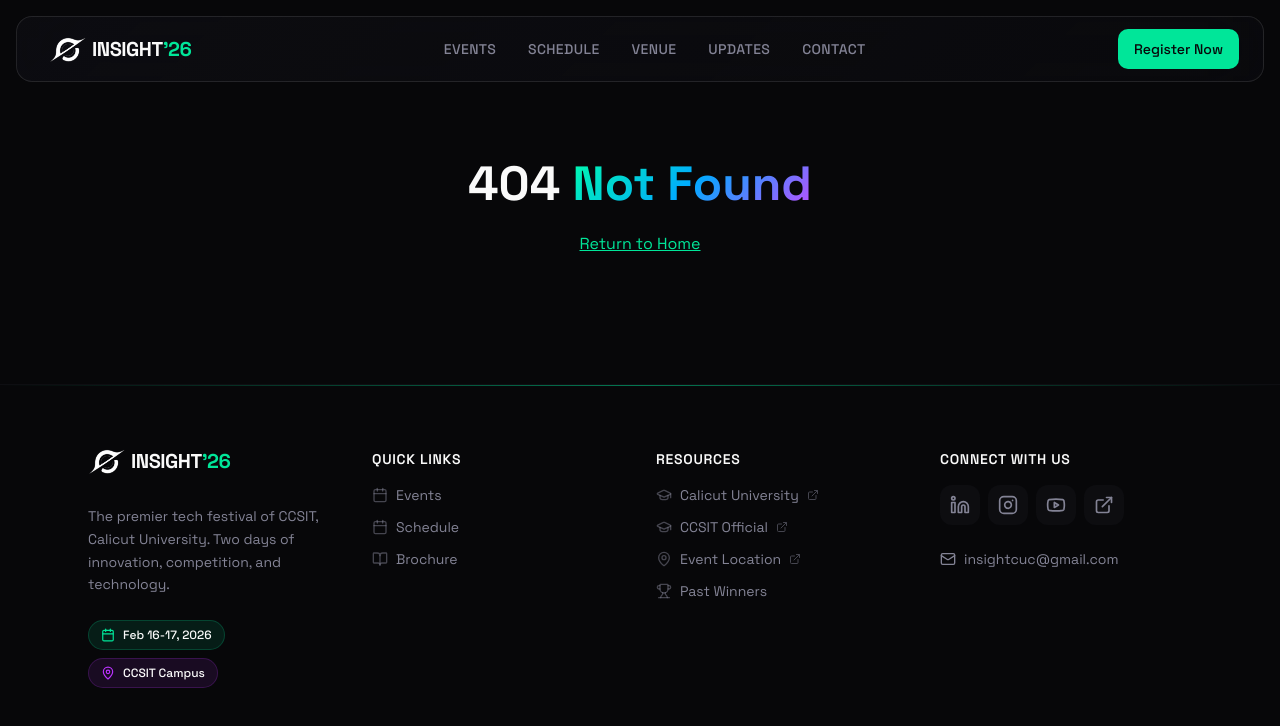
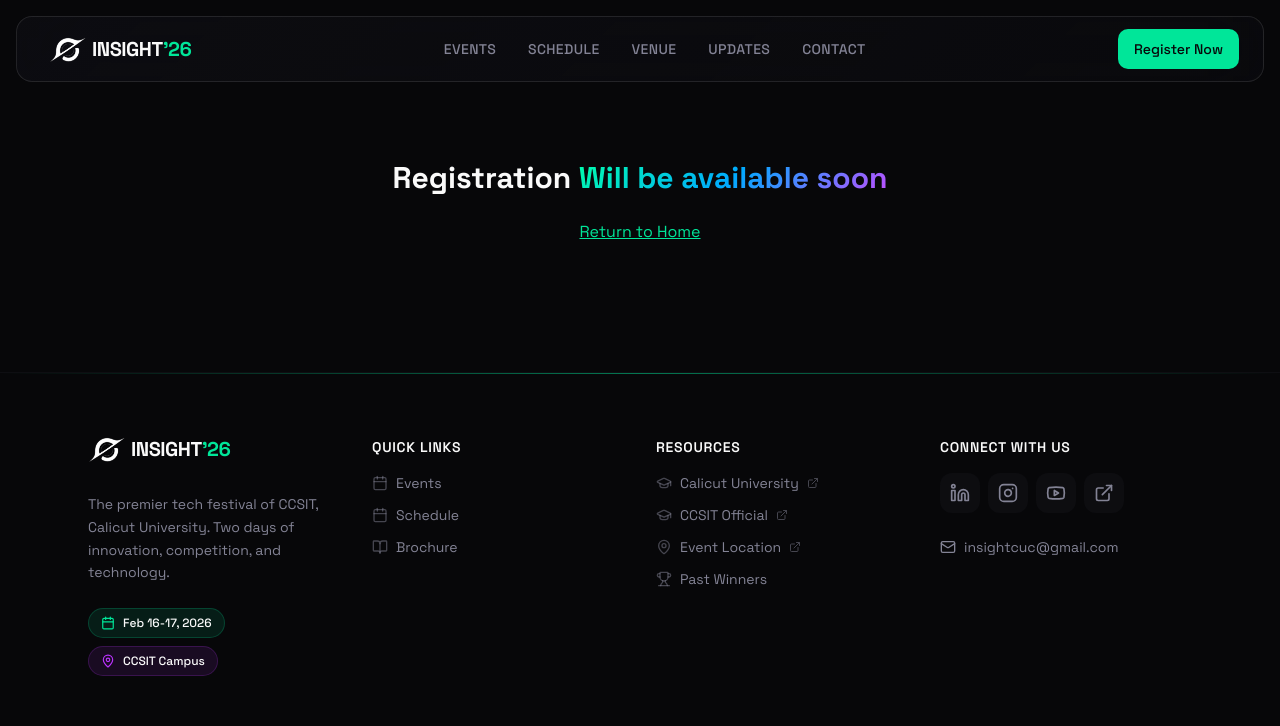
Before and after one commit to FarisPalayi/insight-26, a React (Vite) app: page /register in a window 1280 px wide. Shown: the top 726 px of the page. Built offline with nearby package versions, Linux system fonts and the light colour scheme.

Commit message:
chore: add dummy register page

```diff
--- a/src/components/features/events/EventsSection.tsx
+++ b/src/components/features/events/EventsSection.tsx
@@ -61,7 +61,7 @@ const EventsSection = () => {
           </motion.div>
 
           <h2 className="text-4xl md:text-5xl lg:text-7xl font-bold mb-6" id="featured-events">
-            <span className="text-foreground">Featured</span>
+            <span className="text-foreground">Featured </span>
             <span className="text-gradient">Events</span>
           </h2>
 
--- /dev/null
+++ b/src/pages/Register.tsx
@@ -0,0 +1,23 @@
+import Header from "@/components/layout/Header";
+import Footer from "@/components/layout/Footer";
+import Main from "@/components/layout/Main";
+import { Link } from "react-router";
+
+export function Register() {
+  return (
+    <div className="min-h-screen bg-background dark">
+      <Header />
+      <Main className="pt-40 px-4 md:px-6 mx-auto flex justify-center">
+        <div className="text-center">
+          <h1 className="text-foreground text-xl md:text-2xl lg:text-3xl font-bold mb-6">
+            <span>Registration</span> <span className="text-gradient">Will be available soon</span>
+          </h1>
+          <Link to="/" className="text-primary underline hover:text-primary/90">
+            Return to Home
+          </Link>
+        </div>
+      </Main>
+      <Footer />
+    </div>
+  )
+}
--- a/src/routes.tsx
+++ b/src/routes.tsx
@@ -2,6 +2,7 @@ import { createBrowserRouter } from "react-router";
 import { Home } from "./pages/Home";
 import { NotFound } from "./pages/NotFound";
 import { Schedule } from "./pages/Schedule";
+import { Register } from "./pages/Register";
 
 export const router = createBrowserRouter([
   {
@@ -13,6 +14,10 @@ export const router = createBrowserRouter([
     element: <Schedule />,
   },
   {
+    path: "/register",
+    element: <Register />
+  },
+  {
     path: "*",
     Component: NotFound,
   }
```
